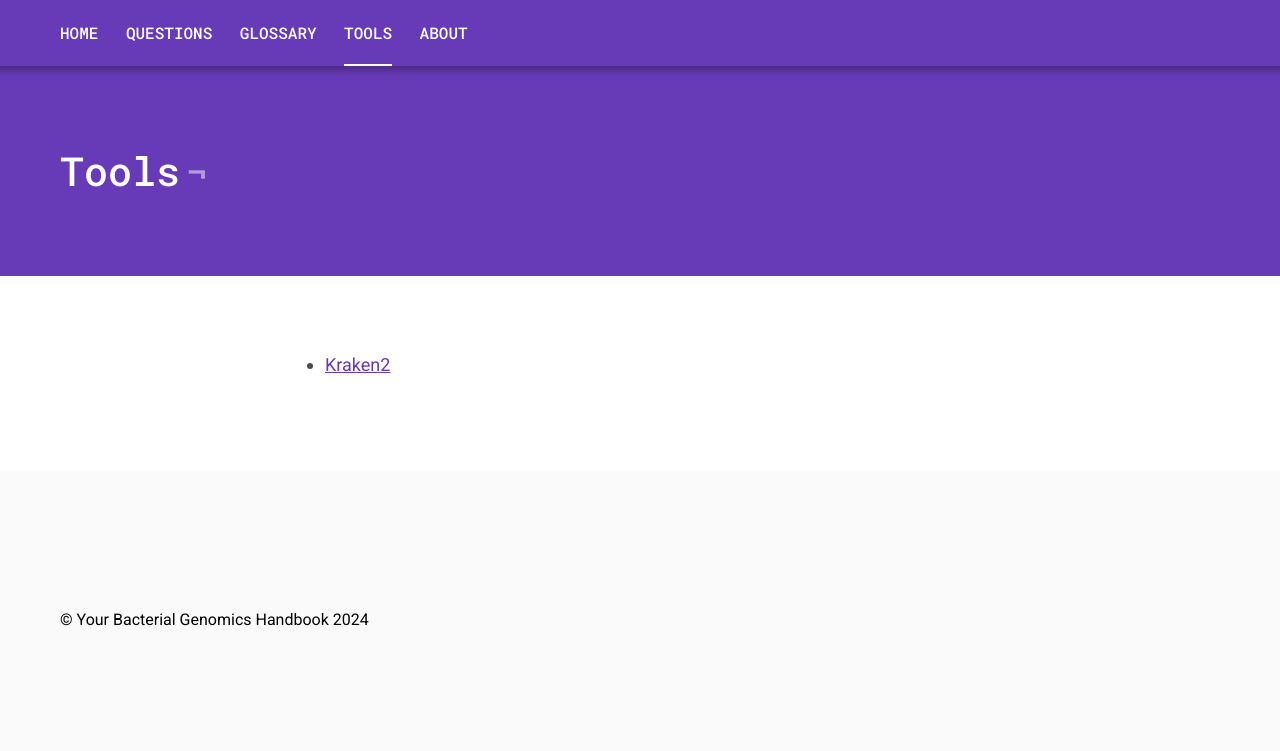
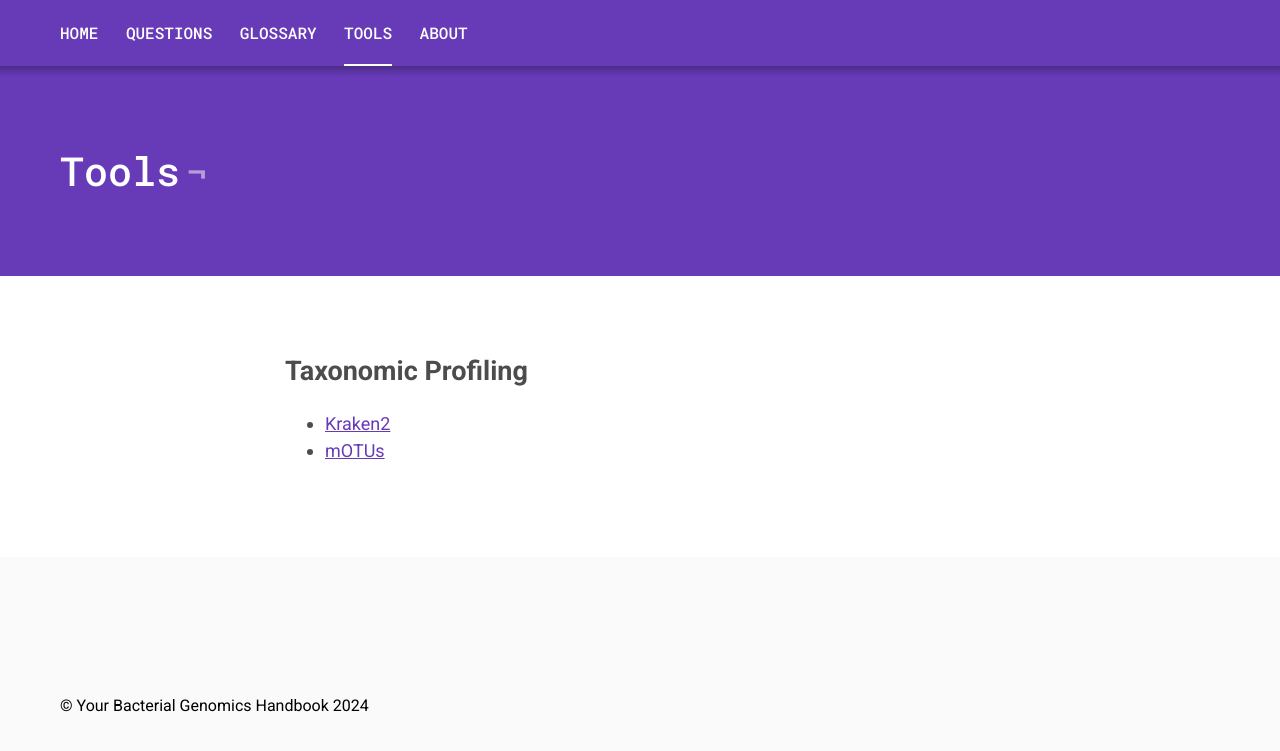
Before and after one commit to microbio-hackathon-2024/bacterial-genomics-handbook, a Jekyll site: the page built from tools.md, in a window 1280 px wide. Shown: the top 751 px of the page. Built offline with Jekyll 4.4.1, drawn with Linux system fonts in a browser that asks for light colours.

Commit message:
Update tools to store section they should be added to

```diff
--- a/tools.md
+++ b/tools.md
@@ -4,6 +4,23 @@ title: Tools
 permalink: /tools/
 ---
 
+{% assign sections = "" | split: '' %}
 {% for tool in site.tools %}
+    {% if tool.section %}
+    {% assign section = tool.section %}
+    {% unless sections contains section %}
+        {% assign sections = sections | push: section %}
+    {% endunless %}
+    {% endif %}
+{% endfor %}
+
+{% assign sections = sections | sort %}
+
+{% for section in sections %}
+## {{ section }}
+{% for tool in site.tools %}
+{% if tool.section == section %}
 - [{{ tool.title }}]({{ site.baseurl }}{{ tool.url }})
+{% endif %}
 {% endfor %}
+{% endfor %}
```
Also changed, not shown: _questions/21-comparing-genomes.md (+2 -1 lines), _tools/kraken2.md (+2 -1 lines), _tools/motus.md (added, +16 -0 lines).
